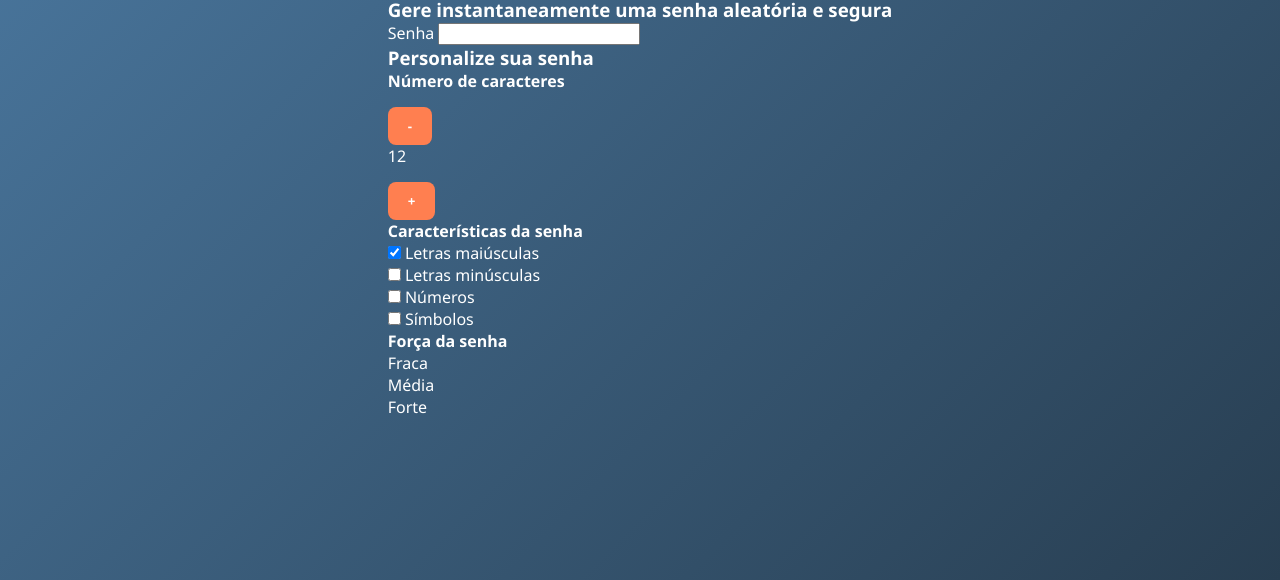
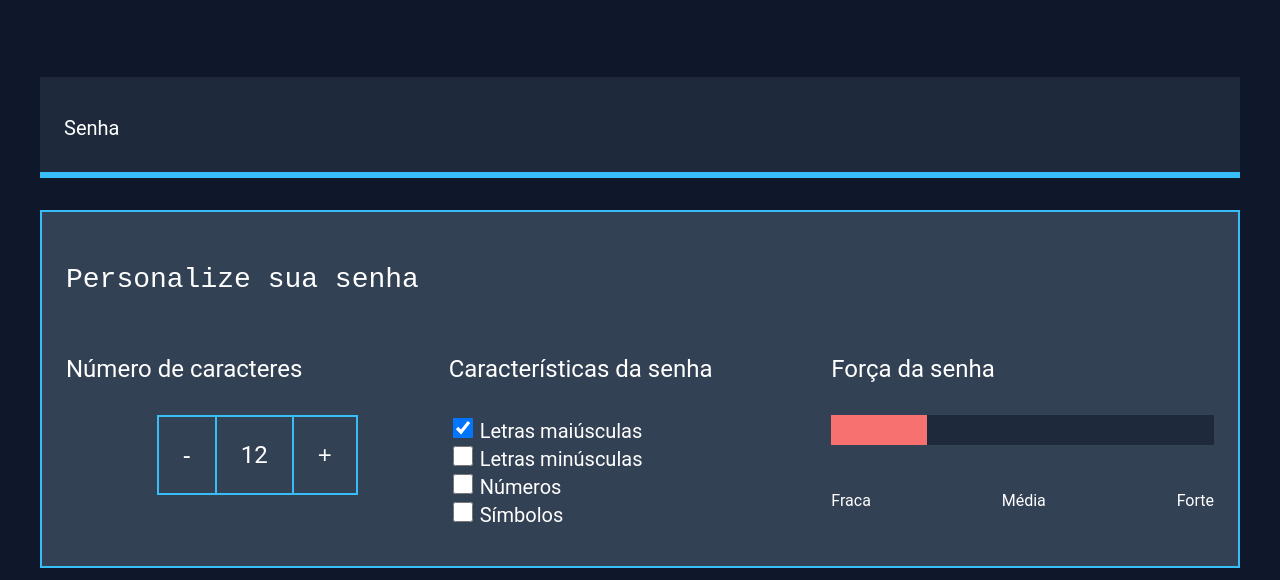
Before and after one commit to Jessecds09/geradores-de-senha, a plain HTML site: page index.html in a window 1280 px wide. Shown: the part 220-800 px from the top of the page. Drawn offline with Linux system fonts and the light colour scheme; a script that the page names is missing.

Commit message:
Update style.css

```diff
--- a/style.css
+++ b/style.css
@@ -1,71 +1,156 @@
-/* Reset básico */
-* {
-    margin: 0;
-    padding: 0;
-    box-sizing: border-box;
-    font-family: 'Segoe UI', Tahoma, Geneva, Verdana, sans-serif;
+:root {
+    --branco: white;
+    --cor-de-fundo: #0F172A;
+    --fundo-senha: #1E293B;
+    --fundo-texto: #334155;
+    --borda: #38BDF8;
+    --roboto: 'Roboto', sans-serif;
+    --roboto-mono: 'Roboto Mono', monospace;
 }
 
-/* Fundo e centralização */
+/* reset e fontes mantidas */
+* {
+    font-weight: 400;
+}
+
 body {
+    color: var(--branco);
+    background-color: var(--cor-de-fundo);
+    font-family: var(--roboto);
+}
+
+.titulo-principal {
+    font-family: var(--roboto-mono);
+    font-size: 32px;
+}
+
+.titulo-secundario {
+    font-size: 24px;
+}
+
+.conteudo-titulo {
+    text-align: center;
+    margin-top: 80px;
+}
+
+.conteudo-senha {
+    margin-top: 80px;
+    background: var(--fundo-senha);
+    padding: 24px;
+    border-bottom: 6px solid var(--borda);
+}
+
+#campo-senha {
+    background-color: var(--fundo-senha);
+    border: none;
+    color: var(--branco);
+    font-family: var(--roboto-mono);
+    font-size: 40px;
+    width: 70%;
+}
+
+#campo-senha:focus {
+    outline: none;
+}
+
+.conteudo {
+    max-width: 1200px;
+    margin: 0 auto;
+}
+
+.parametro {
+    background-color: var(--fundo-texto);
+    border: 2px solid var(--borda);
+    margin-top: 32px;
+    padding: 24px;
+}
+
+.parametro-titulo {
+    font-family: var(--roboto-mono);
+    font-size: 28px;
+}
+
+.parametro-senha__titulo {
+    font-size: 24px;
+}
+
+.parametro-coluna__senha {
+    display: flex;
+    flex-direction: column;
+    justify-content: center;
+}
+
+.parametro-senha {
+    width: 50%;
+    margin: 0 auto;
+}
+
+.parametro-senha-botoes {
     display: flex;
     justify-content: center;
-    align-items: center;
-    min-height: 100vh;
-    background: linear-gradient(135deg, #4b79a1, #283e51);
-    color: #fff;
 }
 
-.container {
-    background-color: rgba(255, 255, 255, 0.05);
-    padding: 30px 40px;
-    border-radius: 15px;
-    text-align: center;
-    width: 320px;
-    box-shadow: 0 8px 20px rgba(0,0,0,0.3);
+.parametro-senha__botao {
+    background-color: var(--fundo-texto);
+    color: var(--branco);
+    border: 2px solid var(--borda);
+    padding: 24px;
+    font-size: 24px;
+    cursor: pointer;
 }
 
-h1 {
-    margin-bottom: 20px;
-    font-size: 1.5rem;
+.parametro-senha__texto {
+    padding: 24px;
+    border-top: 2px solid var(--borda);
+    border-bottom: 2px solid var(--borda);
+    margin: 0;
+    font-size: 24px;
 }
 
-.controls label {
-    display: block;
-    margin: 10px 0;
-    font-size: 0.9rem;
+label {
+    font-size: 20px;
 }
 
-input[type="number"] {
-    width: 50px;
-    margin-left: 10px;
-    border-radius: 5px;
-    border: none;
-    padding: 3px;
+.checkbox {
+    width: 20px;
+    height: 20px;
+    cursor: pointer;
 }
 
-button {
-    margin-top: 15px;
-    padding: 10px 20px;
-    border: none;
-    border-radius: 8px;
-    background-color: #ff7f50;
-    color: #fff;
-    font-weight: bold;
-    cursor: pointer;
-    transition: 0.3s;
+.barra {
+    background-color: var(--fundo-senha);
+    height: 30px;
+    width: 100%;
 }
 
-button:hover {
-    background-color: #ff6347;
+.forca {
+    height: 30px;
+    position: relative;
+    bottom: 30px;
 }
 
-#password {
-    margin-top: 20px;
+.fraca {
+    width: 25%;
+    background-color: #F87171;
+}
+
+.media {
+    background-color: #FACC15;
+    width: 50%;
+}
+
+.forte {
+    background-color: #22C55E;
     width: 100%;
-    padding: 8px;
-    border-radius: 5px;
-    border: none;
-    text-align: center;
-    font-size: 1rem;
 }
+
+.parametro-senha-textos {
+    display: flex;
+    justify-content: space-between;
+}
+
+@media screen and (min-width: 768px) {
+    .parametro-coluna__senha {
+        flex-direction: row;
+    }
+}
```
